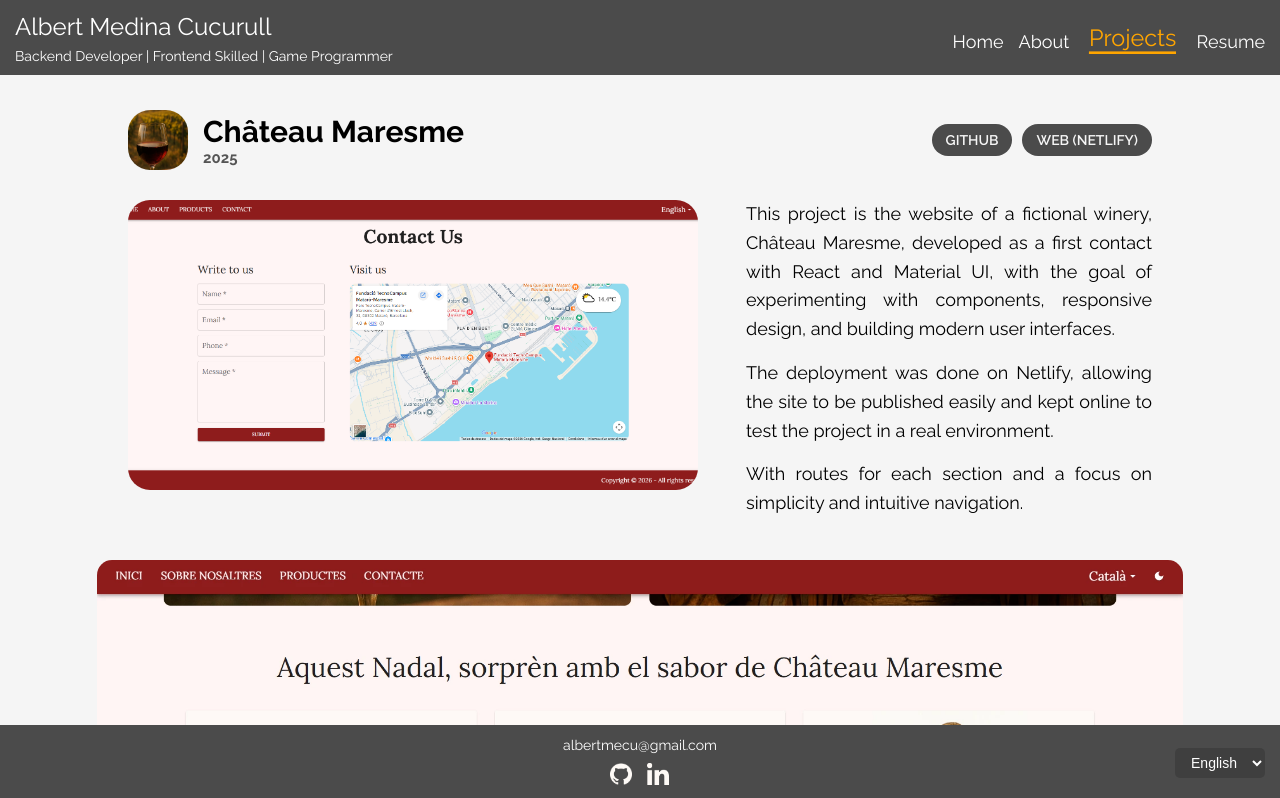
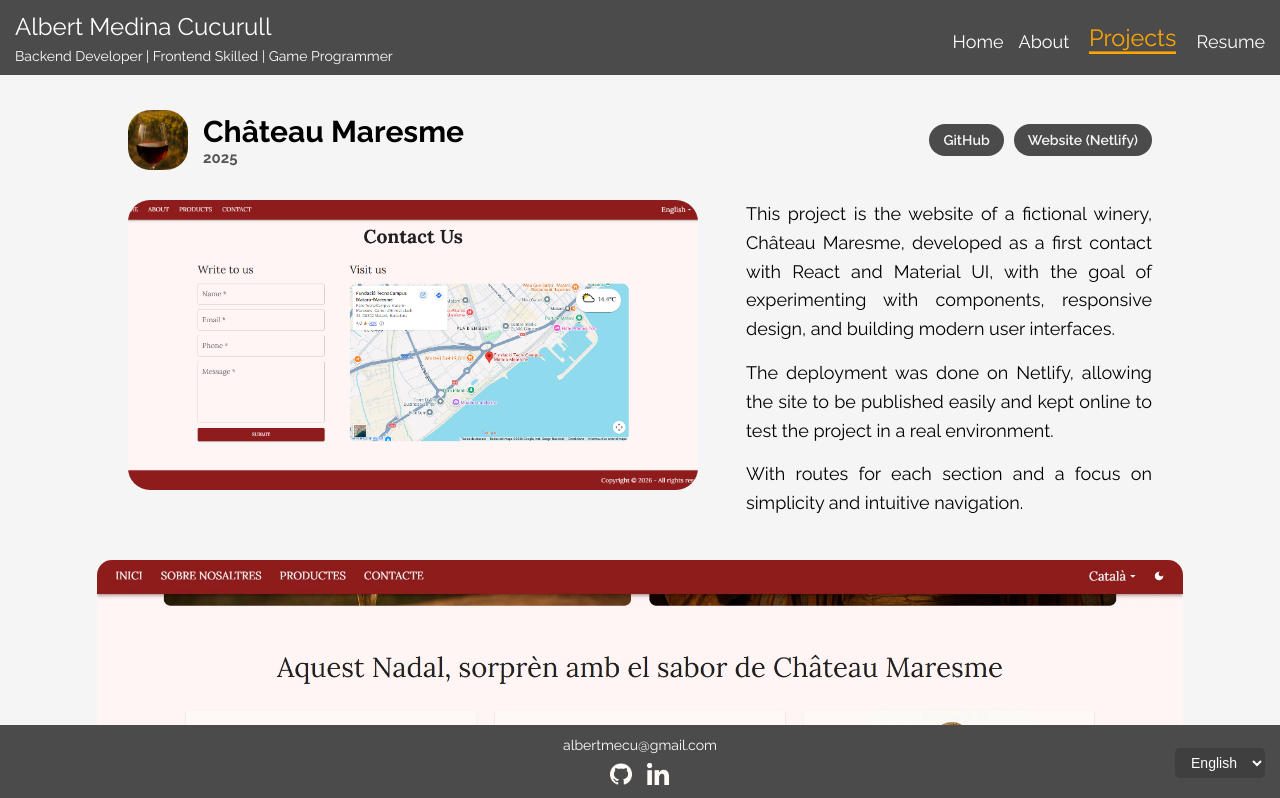
Before and after one commit to AlbertMedina/portfolio-web, a React (Vite) app: page /portfolio-web/projects/chateau-maresme in a window 1280 px wide. Shown: the top 798 px of the page. Built offline with nearby package versions, Linux system fonts and the light colour scheme.

Commit message:
feat: project pages buttons in lower case

```diff
--- a/src/routes/projects/ChateauMaresme.jsx
+++ b/src/routes/projects/ChateauMaresme.jsx
@@ -25,14 +25,14 @@ export default function Portfolio() {
               target="_blank"
               rel="noopener noreferrer"
             >
-              GITHUB
+              GitHub
             </a>
             <a
               href="https://chateau-maresme-react.netlify.app/"
               target="_blank"
               rel="noopener noreferrer"
             >
-              WEB (NETLIFY)
+              Website (Netlify)
             </a>
           </div>
         </div>
--- a/src/routes/projects/Eddy.jsx
+++ b/src/routes/projects/Eddy.jsx
@@ -28,14 +28,14 @@ export default function Eddy() {
               target="_blank"
               rel="noopener noreferrer"
             >
-              ITCH.IO
+              Itch.io
             </a>
             <a
               href="https://github.com/AlbertMedina/The-Frightening-Nightmare-Of-Little-Eddy.git"
               target="_blank"
               rel="noopener noreferrer"
             >
-              GITHUB
+              GitHub
             </a>
             <button
               onClick={() => {
@@ -43,7 +43,7 @@ export default function Eddy() {
                 trailer.scrollIntoView({ behavior: "smooth" });
               }}
             >
-              TRAILER
+              Trailer
             </button>
           </div>
         </div>
--- a/src/routes/projects/Minimax.jsx
+++ b/src/routes/projects/Minimax.jsx
@@ -24,14 +24,14 @@ export default function Minimax() {
               target="_blank"
               rel="noopener noreferrer"
             >
-              GITHUB
+              GitHub
             </a>
             <a
               href="https://repositori.tecnocampus.cat/handle/20.500.12367/1808"
               target="_blank"
               rel="noopener noreferrer"
             >
-              ESSAY
+              Essay
             </a>
           </div>
         </div>
--- a/src/routes/projects/PitFighters.jsx
+++ b/src/routes/projects/PitFighters.jsx
@@ -25,7 +25,7 @@ export default function PitFighters() {
               target="_blank"
               rel="noopener noreferrer"
             >
-              ITCH.IO
+              Itch.io
             </a>
           </div>
         </div>
--- a/src/routes/projects/Portfolio.jsx
+++ b/src/routes/projects/Portfolio.jsx
@@ -25,7 +25,7 @@ export default function Portfolio() {
               target="_blank"
               rel="noopener noreferrer"
             >
-              GITHUB
+              GitHub
             </a>
           </div>
         </div>
--- a/src/routes/projects/Racerloop.jsx
+++ b/src/routes/projects/Racerloop.jsx
@@ -24,7 +24,7 @@ export default function Racerloop() {
               target="_blank"
               rel="noopener noreferrer"
             >
-              OFFICIAL WEB PAGE
+              Official Website
             </a>
           </div>
         </div>
--- a/src/routes/projects/TheTemple.jsx
+++ b/src/routes/projects/TheTemple.jsx
@@ -24,7 +24,7 @@ export default function TheTemple() {
               target="_blank"
               rel="noopener noreferrer"
             >
-              ITCH.IO
+              Itch.io
             </a>
           </div>
         </div>
--- a/src/routes/projects/VideoParadiso.jsx
+++ b/src/routes/projects/VideoParadiso.jsx
@@ -26,14 +26,14 @@ export default function VideoParadiso() {
               target="_blank"
               rel="noopener noreferrer"
             >
-              GITHUB (API)
+              GitHub (API)
             </a>
             <a
               href="https://github.com/AlbertMedina/video-paradiso-frontend.git"
               target="_blank"
               rel="noopener noreferrer"
             >
-              GITHUB (FRONTEND)
+              GitHub (Frontend)
             </a>
           </div>
         </div>
```
